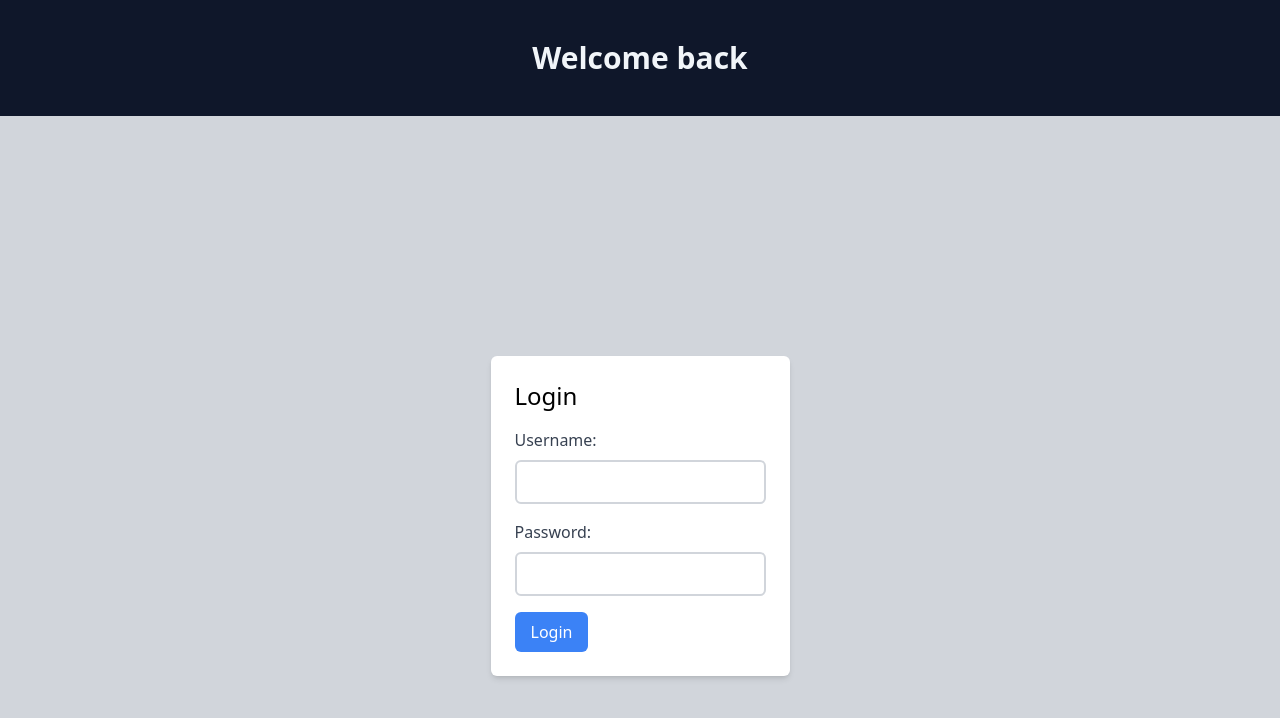
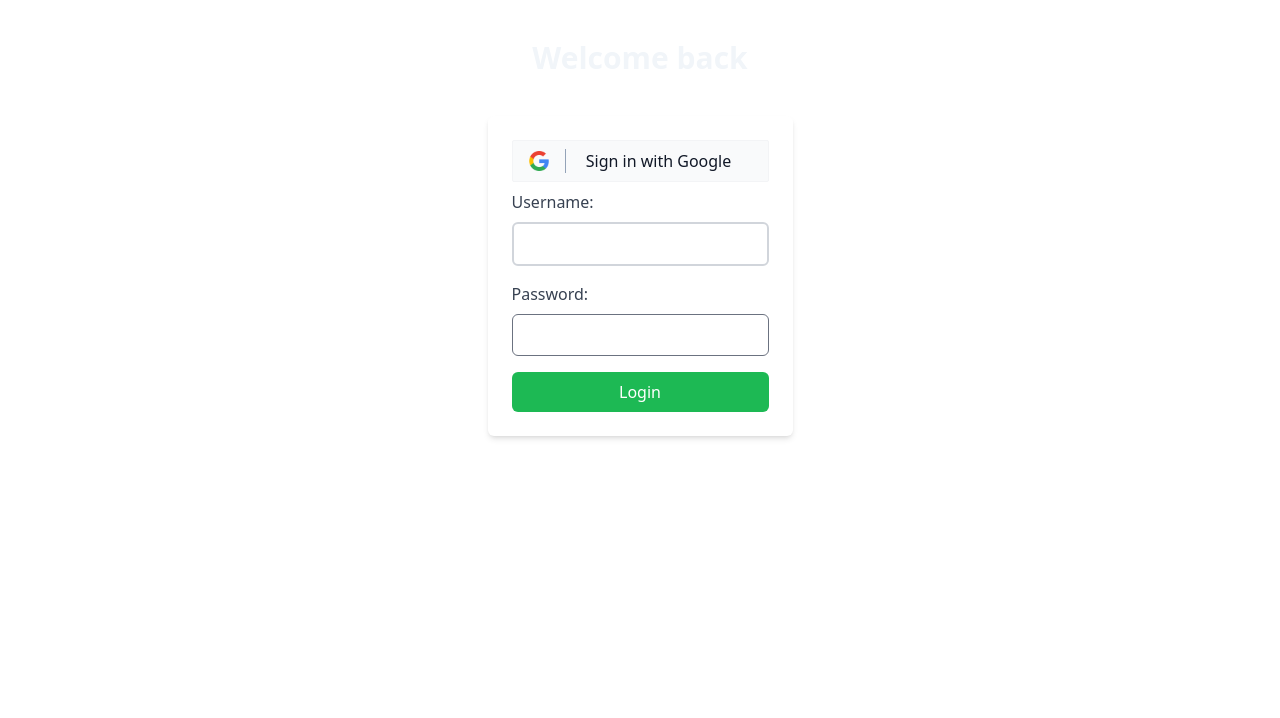
Before and after one commit to ShadmanShakib/testimonial-frontend, a Next.js app: page /login in a window 1280 px wide. Shown: the top 718 px of the page. Built offline with nearby package versions, Linux system fonts and the light colour scheme; sample sign-in values are in the browser's storage.

Commit message:
loginApi added

```diff
--- a/components/auth/Login/Login.tsx
+++ b/components/auth/Login/Login.tsx
@@ -1,15 +1,13 @@
-import { useState } from "react";
 import { useLoginApi } from "@/utils/services/auth";
 import { useForm } from "react-hook-form";
-
+import Image from "next/image";
+import { loginApi } from "@/utils/services/auth";
 interface LoginFormValues {
   username: string;
   password: string;
 }
 
 export default function Login() {
-  const { login, isLoading, error } = useLoginApi();
-
   const {
     register,
     handleSubmit,
@@ -17,22 +15,39 @@ export default function Login() {
   } = useForm<LoginFormValues>();
 
   const onSubmit = async (data: LoginFormValues) => {
-    await login({ username: data.username, password: data.password });
+    await loginApi({ username: data.username, password: data.password });
   };
 
   return (
-    <div className="flex h-screen items-center justify-center bg-gray-300">
+    <div className="flex  items-center justify-center ">
       <div className="rounded-md bg-white p-6 shadow-md">
-        <h1 className="mb-4 text-2xl font-medium">Login</h1>
-        {error && <p className="mb-4 text-red-500">{error.message}</p>}
-        <form onSubmit={handleSubmit(onSubmit)}>
-          <div className="mb-4">
+        <button className="relative mb-2 flex w-full  items-center rounded-sm border border-gray-100 bg-gray-50 py-2 px-0 text-white hover:bg-gray-300">
+          <Image
+            src="/images/google.png"
+            alt="google"
+            height={100}
+            width={100}
+            className="mx-4 h-5 w-5 object-contain"
+          />
+          <span
+            className="mr-4 flex h-6 items-center border-r border-slate-400"
+            aria-hidden="true"
+          ></span>
+          <span className="-ml-16 flex-auto pl-16 pr-8 text-gray-900">
+            Sign in with Google
+          </span>
+        </button>
+        {/* {error && <p className="mb-4 text-red-500">{error.message}</p>} */}
+        <form className="flex flex-col" onSubmit={handleSubmit(onSubmit)}>
+          <div className="mb-4 ">
+            <div className="flex ">
               <label
                 htmlFor="username"
                 className="mb-2 block font-medium text-gray-700"
               >
                 Username:
               </label>
+            </div>
             <input
               type="text"
               id="username"
@@ -57,7 +72,7 @@ export default function Login() {
             <input
               type="password"
               id="password"
-              className={`w-full rounded-md border-2 border-gray-300 p-2 ${
+              className={`w-full rounded-md py-2 px-3 text-gray-600 outline-none focus:ring-0 dark:text-gray-800 ${
                 errors.password ? "border-red-500" : ""
               }`}
               {...register("password", {
@@ -70,10 +85,9 @@ export default function Login() {
           </div>
           <button
             type="submit"
-            className="rounded-md bg-blue-500 py-2 px-4 text-white"
-            disabled={isLoading}
+            className="rounded-md bg-brand py-2 px-4 text-white"
           >
-            {isLoading ? "Logging in..." : "Login"}
+            {"Login"}
           </button>
         </form>
       </div>
--- a/features/formbuilder/Design/Content.tsx
+++ b/features/formbuilder/Design/Content.tsx
@@ -5,14 +5,14 @@ import { useUiContext } from "@/lib/context";
 function Content() {
   const { backgroundColor, setBgColor, primaryColor, setPrimaryColor, logo } =
     useFormContext();
-  const { setIsModal } = useUiContext();
+  const { modalIsOpen, toggleModalHandler } = useUiContext();
 
   return (
     <div className="py-4">
       <div className="flex flex-col items-start gap-4">
         <h1>Logo</h1>
         <button
-          onClick={() => setIsModal()}
+          onClick={toggleModalHandler}
           className="mt-2 text-left duration-100 hover:opacity-80"
         >
           <div className="flex h-20 w-48 min-w-[156px] flex-col items-center justify-center rounded-md border bg-white px-4 py-2">
@@ -35,7 +35,7 @@ function Content() {
                 <div></div>
               </div>
             </div>
-            {/* Input */}
+
             <div className=" mt-2 flex items-center rounded-md border bg-white px-2 duration-100 focus-within:border-purple-600 focus-within:ring-4 focus-within:ring-purple-600/10">
               <div className="relative">
                 <button
@@ -49,6 +49,7 @@ function Content() {
                     tabIndex={-1}
                     type="color"
                     className="h-6 w-6 opacity-0"
+                    defaultValue={backgroundColor}
                   />
                 </div>
               </div>
@@ -58,7 +59,6 @@ function Content() {
                 className="w-full border-none focus:ring-0 "
                 defaultValue={primaryColor}
                 placeholder="#3b10b1"
-                value={primaryColor}
                 name=""
                 id=""
                 onChange={(e) => setBgColor(e.target.value)}
@@ -97,7 +97,7 @@ function Content() {
               placeholder="#4e46e5"
               name=""
               id=""
-              value={backgroundColor}
+              defaultValue={backgroundColor}
             />
           </div>
         </div>
--- a/lib/context/AuthContext/AuthProvider.tsx
+++ b/lib/context/AuthContext/AuthProvider.tsx
@@ -12,8 +12,17 @@ const AuthProvider: React.FC<any> = ({ children }) => {
       router.push("/login");
     }
   }, [router]);
+  const logOut = () => {
+    const token = localStorage.getItem("access_token");
+    if (token) {
+      localStorage.removeItem("access_token");
+      router.push("/login");
+    }
+  };
   return (
-    <AuthContext.Provider value={{ token }}>{children}</AuthContext.Provider>
+    <AuthContext.Provider value={{ token, logOut }}>
+      {children}
+    </AuthContext.Provider>
   );
 };
 
--- a/lib/context/UiContext/UiProvider.tsx
+++ b/lib/context/UiContext/UiProvider.tsx
@@ -17,6 +17,7 @@ export type UiContextType = UiContextState & {
   askForHeadlineHandler: () => void;
   askForWebsiteHandler: () => void;
   askForAvatarHandler: () => void;
+  toggleModalHandler: () => void;
 };
 
 const UiContextProvider = ({ children }: UiContextProps) => {
@@ -25,7 +26,9 @@ const UiContextProvider = ({ children }: UiContextProps) => {
   const setSidebarIsActive = (value: any | null) => {
     dispatch({ type: "SET_SIDEBAR_IS_ACTIVE", payload: value });
   };
-
+  const toggleModalHandler = () => {
+    dispatch({ type: "SET_MODAL_IS_OPEN" });
+  };
   const setActivePreview = (value: any) => {
     dispatch({ type: "SET_ACTIVE_PREVIEW", payload: value });
   };
@@ -55,6 +58,7 @@ const UiContextProvider = ({ children }: UiContextProps) => {
       askForHeadlineHandler,
       askForWebsiteHandler,
       askForAvatarHandler,
+      toggleModalHandler,
     }),
     [state]
   );
--- a/lib/context/UiContext/UiReducer.ts
+++ b/lib/context/UiContext/UiReducer.ts
@@ -35,7 +35,7 @@ export type Action =
         | "advanced"
         | null;
     }
-  | { type: "SET_MODAL_IS_OPEN"; payload: boolean }
+  | { type: "SET_MODAL_IS_OPEN" }
   | {
       type: "SET_ACTIVE_PREVIEW";
       payload: "default" | "response" | "attribute" | "thanks";
@@ -53,7 +53,7 @@ function UiContextReducer(
     case "SET_SIDEBAR_IS_ACTIVE":
       return { ...state, sidebarIsActive: action.payload };
     case "SET_MODAL_IS_OPEN":
-      return { ...state, modalIsOpen: action.payload };
+      return { ...state, modalIsOpen: !state.modalIsOpen };
     case "SET_ACTIVE_PREVIEW":
       return { ...state, activePreview: action.payload };
     case "TOGGLE_ASK_FOR_EMAIL":
--- a/pages/index.tsx
+++ b/pages/index.tsx
@@ -1,10 +1,6 @@
 import Head from "next/head";
-import { Inter } from "@next/font/google";
 import { Header } from "@/components/common";
-import styles from "@/styles/Home.module.css";
 import { Hero, Swiper, Getstarted, Features } from "@/components/home";
-
-const inter = Inter({ subsets: ["latin"] });
 
 export default function Home() {
   return (
--- a/pages/login.tsx
+++ b/pages/login.tsx
@@ -1,18 +1,13 @@
 import React from "react";
-import { SignInForm, Login } from "@/components/auth";
-import { signinasync } from "@/utils/services/auth";
-import { Header } from "@/components/common";
-import { useEffect } from "react";
-import Router from "next/router";
+import { Login } from "@/components/auth";
 
 function SignIn() {
   return (
-    <div className="h-full min-h-screen bg-slate-900">
+    <div className="h-full min-h-screen ">
       <main>
         <h1 className="py-10 text-center text-3xl font-semibold text-slate-100">
           Welcome back
         </h1>
-        {/* <SignInForm signinasync={signinasync} /> */}
         <Login />
       </main>
     </div>
--- a/utils/services/auth/index.ts
+++ b/utils/services/auth/index.ts
@@ -1,3 +1,2 @@
-export { default as signinasync } from "./signinasync";
-export { default as signupapi } from "./signupapi";
 export { default as useLoginApi } from "./useLoginApi";
+export { default as loginApi } from "./loginApi";
--- /dev/null
+++ b/utils/services/auth/loginApi.ts
@@ -0,0 +1,16 @@
+import axios from "axios";
+interface LoginData {
+  username: string;
+  password: string;
+}
+interface LoginResponse {
+  access_token: string;
+}
+export default async function loginApi(loginData: LoginData) {
+  const url = "http://localhost:4000/auth/login";
+  const res = await axios.post(url, loginData);
+  if (res.data) {
+    const { access_token } = res.data;
+    localStorage.setItem("access_token", access_token);
+  }
+}
--- a/utils/services/auth/signupapi.ts
+++ /dev/null
@@ -1,22 +0,0 @@
-import axios from "axios";
-
-export default function signupapi(username: string, password: string) {
-  const url = `${process.env.NEXT_PUBLIC_BASE_URL}/auth/signup`;
-  const data = JSON.stringify({
-    username: username,
-    password: password,
-  });
-
-  const config = {
-    method: "post",
-    url: url,
-    headers: {
-      "Content-Type": "application/json",
-    },
-    data: data,
-  };
-
-  axios(config)
-    .then((res) => console.log(res.data))
-    .catch((err) => console.error(err));
-}
--- a/utils/services/auth/useLoginApi.ts
+++ b/utils/services/auth/useLoginApi.ts
@@ -16,16 +16,19 @@ const useLoginApi = () => {
   const [isLoading, setIsLoading] = useState(false);
   const [error, setError] = useState<Error | null>(null);
   const login = async (loginData: LoginData) => {
+    setIsLoading(true);
     try {
       const response = await axios.post<LoginResponse>(url, loginData);
       const { access_token } = response.data;
       setToken(access_token);
       console.log(access_token);
+      localStorage.setItem("token", access_token);
       // Save token to local storage or cookie
     } catch (error: any) {
       // Handle error
       setError(error);
     }
+    setIsLoading(false);
   };
 
   return { token, login, isLoading, error };
```
Also changed, not shown: lib/context/UiContext/UiTypes.ts (+0 -17 lines). Lines whose indentation alone changed are shown as unchanged.
